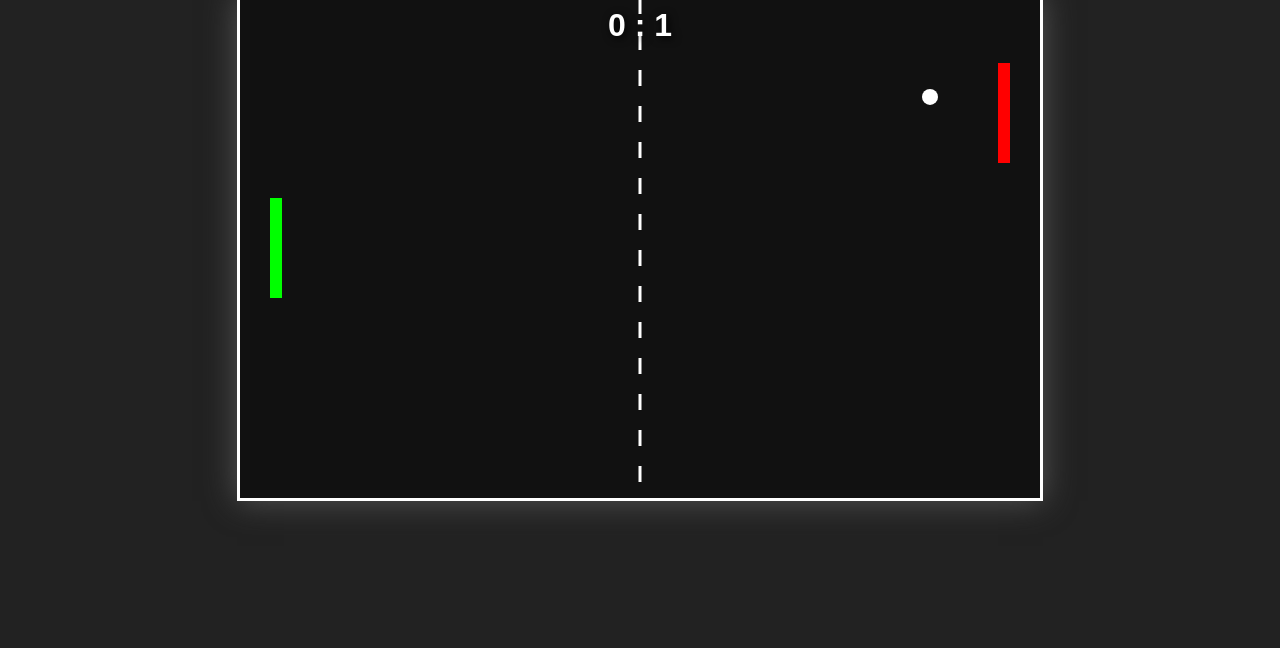
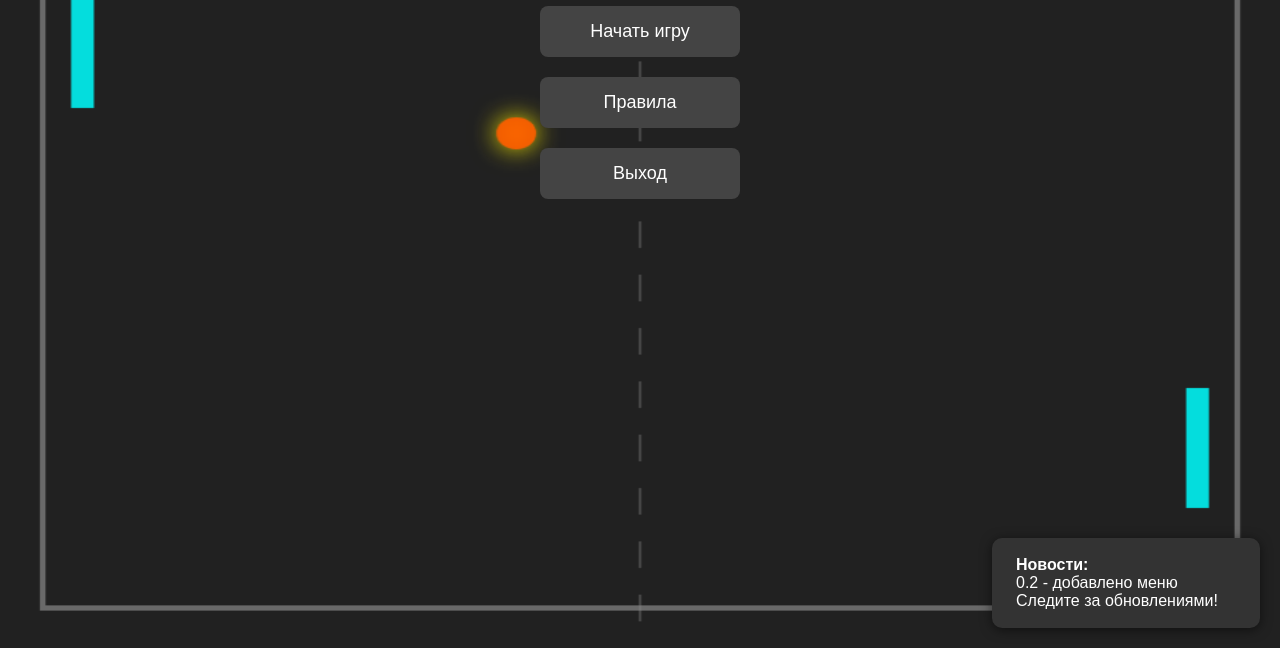
Before and after one commit to geniygeniyvich/Ping-Pong-Web, a plain HTML site: page index.html in a window 1280 px wide. Shown: the part 152-800 px from the top of the page. Drawn offline with Linux system fonts and the light colour scheme.

Commit message:
Refactor game.js and index.html for improved structure and styling

```diff
--- a/index.html
+++ b/index.html
@@ -1,17 +1,164 @@
 <!DOCTYPE html>
-<html lang="en">
+<html lang="ru">
 <head>
     <meta charset="UTF-8">
-    <title>Pong Game</title>
-    <link rel="stylesheet" href="style.css">
+    <title>Пинг-Понг</title>
+    <style>
+        body {
+            background: #222;
+            color: #fff;
+            font-family: Arial, sans-serif;
+            text-align: center;
+        }
+        .menu {
+            margin-top: 100px;
+        }
+        .menu button {
+            display: block;
+            width: 200px;
+            margin: 20px auto;
+            padding: 15px;
+            font-size: 18px;
+            border: none;
+            border-radius: 8px;
+            background: #444;
+            color: #fff;
+            cursor: pointer;
+            transition: background 0.2s;
+        }
+        .menu button:hover {
+            background: #666;
+        }
+          .news-box {
+            position: fixed;
+            right: 20px;
+            bottom: 20px;
+            background: #333;
+            color: #fff;
+            padding: 18px 24px;
+            border-radius: 10px;
+            box-shadow: 0 2px 12px #0008;
+            font-size: 16px;
+            text-align: left;
+            min-width: 220px;
+            z-index: 1000;
+        }
+    </style>
 </head>
 <body>
-    <div id="gameContainer">
-        <canvas id="pongCanvas" width="800" height="500"></canvas>
-        <div id="scoreBoard">
-            <span id="leftScore">0</span> : <span id="rightScore">0</span>
-        </div>
+    <canvas id="bg-canvas" width="900" height="600" style="position:fixed;top:0;left:0;width:100vw;height:100vh;z-index:-1;"></canvas>
+    <div class="menu">
+        <h1>Пинг-Понг</h1>
+        <button onclick="startGame()">Начать игру</button>
+        <button onclick="showRules()">Правила</button>
+        <button onclick="exitGame()">Выход</button>
     </div>
-    <script src="game.js"></script>
+
+        <script>
+    const canvas = document.getElementById('bg-canvas');
+    const ctx = canvas.getContext('2d');
+    let ball = { x: 450, y: 300, vx: 3, vy: 2, r: 14, color: '#ff5e00' };
+
+
+    const paddle = {
+        w: 16,
+        h: 90,
+        color: '#0ff',
+        left: { x: 50, y: 255, vy: 2 },
+        right: { x: 834, y: 255, vy: -2 }
+    };
+
+    function drawBackground() {
+        ctx.clearRect(0, 0, canvas.width, canvas.height);
+
+
+        ctx.globalAlpha = 0.7;
+        ctx.fillStyle = '#222';
+        ctx.fillRect(0, 0, canvas.width, canvas.height);
+
+
+        ctx.strokeStyle = '#555';
+        ctx.lineWidth = 2;
+        for (let y = 0; y < canvas.height; y += 40) {
+            ctx.beginPath();
+            ctx.moveTo(canvas.width / 2, y);
+            ctx.lineTo(canvas.width / 2, y + 20);
+            ctx.stroke();
+        }
+
+        ctx.strokeStyle = '#888';
+        ctx.lineWidth = 4;
+        ctx.strokeRect(30, 30, canvas.width - 60, canvas.height - 60);
+
+        ctx.globalAlpha = 1.0;
+    }
+
+    function drawPaddles() {
+
+        ctx.save();
+        ctx.globalAlpha = 0.85;
+        ctx.fillStyle = paddle.color;
+        ctx.fillRect(paddle.left.x, paddle.left.y, paddle.w, paddle.h);
+
+
+        ctx.fillRect(paddle.right.x, paddle.right.y, paddle.w, paddle.h);
+        ctx.restore();
+    }
+
+    function drawBall() {
+        ctx.save();
+        ctx.globalAlpha = 0.92;
+        ctx.beginPath();
+        ctx.ellipse(ball.x, ball.y, ball.r, ball.r * 0.85, 0, 0, Math.PI * 2);
+        ctx.fillStyle = ball.color;
+        ctx.shadowColor = '#fff200';
+        ctx.shadowBlur = 18;
+        ctx.fill();
+        ctx.shadowBlur = 0;
+        ctx.restore();
+    }
+
+    function animate() {
+        drawBackground();
+
+
+        ball.x += ball.vx;
+        ball.y += ball.vy;
+
+
+        paddle.left.y += paddle.left.vy;
+        paddle.right.y += paddle.right.vy;
+
+
+        if (paddle.left.y < 30 || paddle.left.y + paddle.h > canvas.height - 30) paddle.left.vy *= -1;
+        if (paddle.right.y < 30 || paddle.right.y + paddle.h > canvas.height - 30) paddle.right.vy *= -1;
+
+        if (ball.y - ball.r < 30 || ball.y + ball.r > canvas.height - 30) ball.vy *= -1;
+        if (ball.x - ball.r < 30 || ball.x + ball.r > canvas.width - 30) ball.vx *= -1;
+
+        drawPaddles();
+        drawBall();
+        requestAnimationFrame(animate);
+    }
+
+    animate();
+    </script>
+    <script>
+        function startGame() {
+            window.location.href = 'game.html';
+            alert('Игра начинается!');
+        }
+        function showRules() {
+            alert('Управление: W/S и стрелки вверх/вниз.\nЗабей мяч в ворота соперника!');
+        }
+        function exitGame() {
+            window.close();
+
+        }
+    </script>
+     <div class="news-box">
+        <strong>Новости:</strong><br>
+        0.2 - добавлено меню<br>
+        Следите за обновлениями!
 </body>
 </html>
```
Also changed, not shown: game.html (added, +17 -0 lines), game.js (+8 -14 lines).
